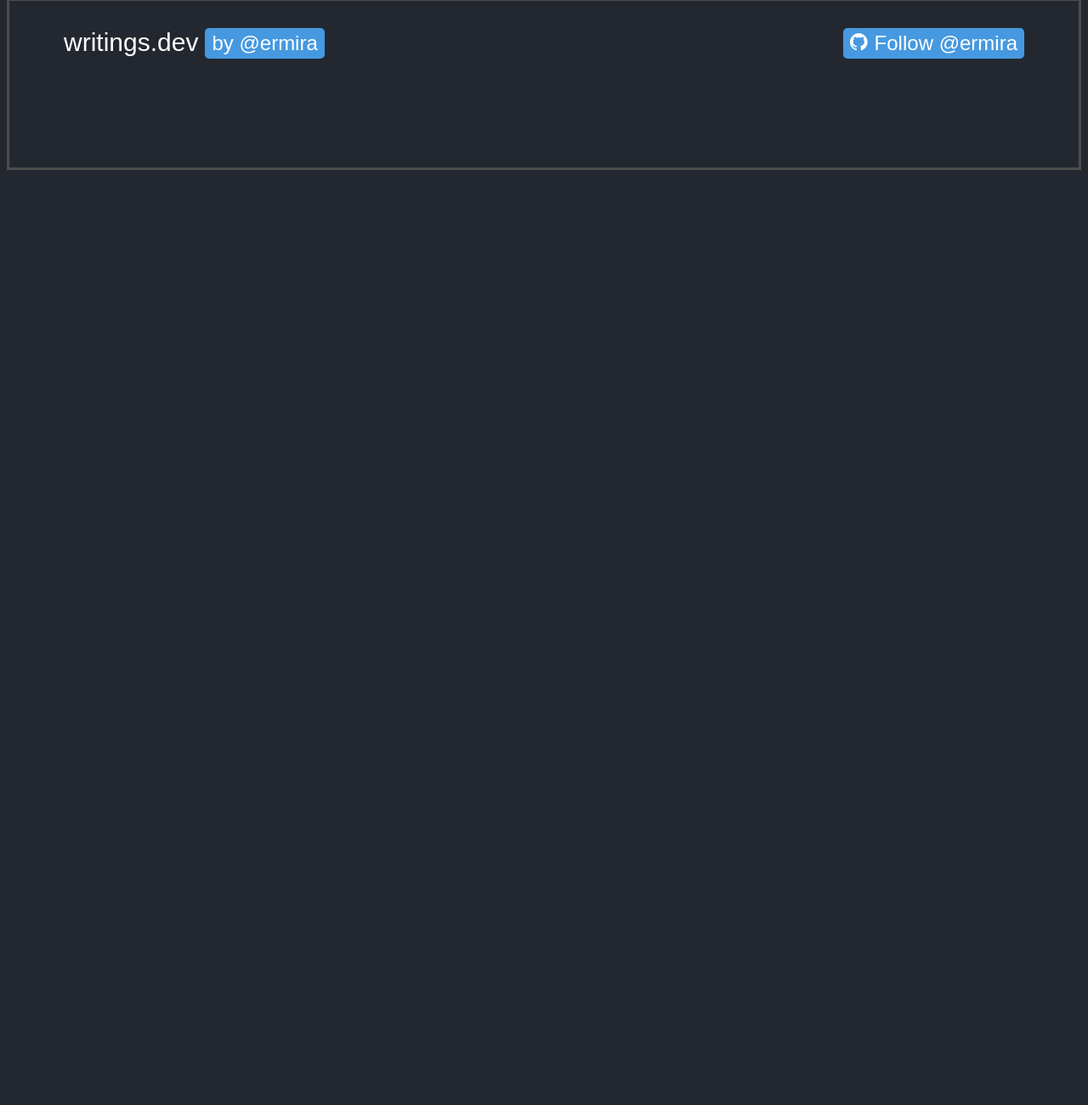
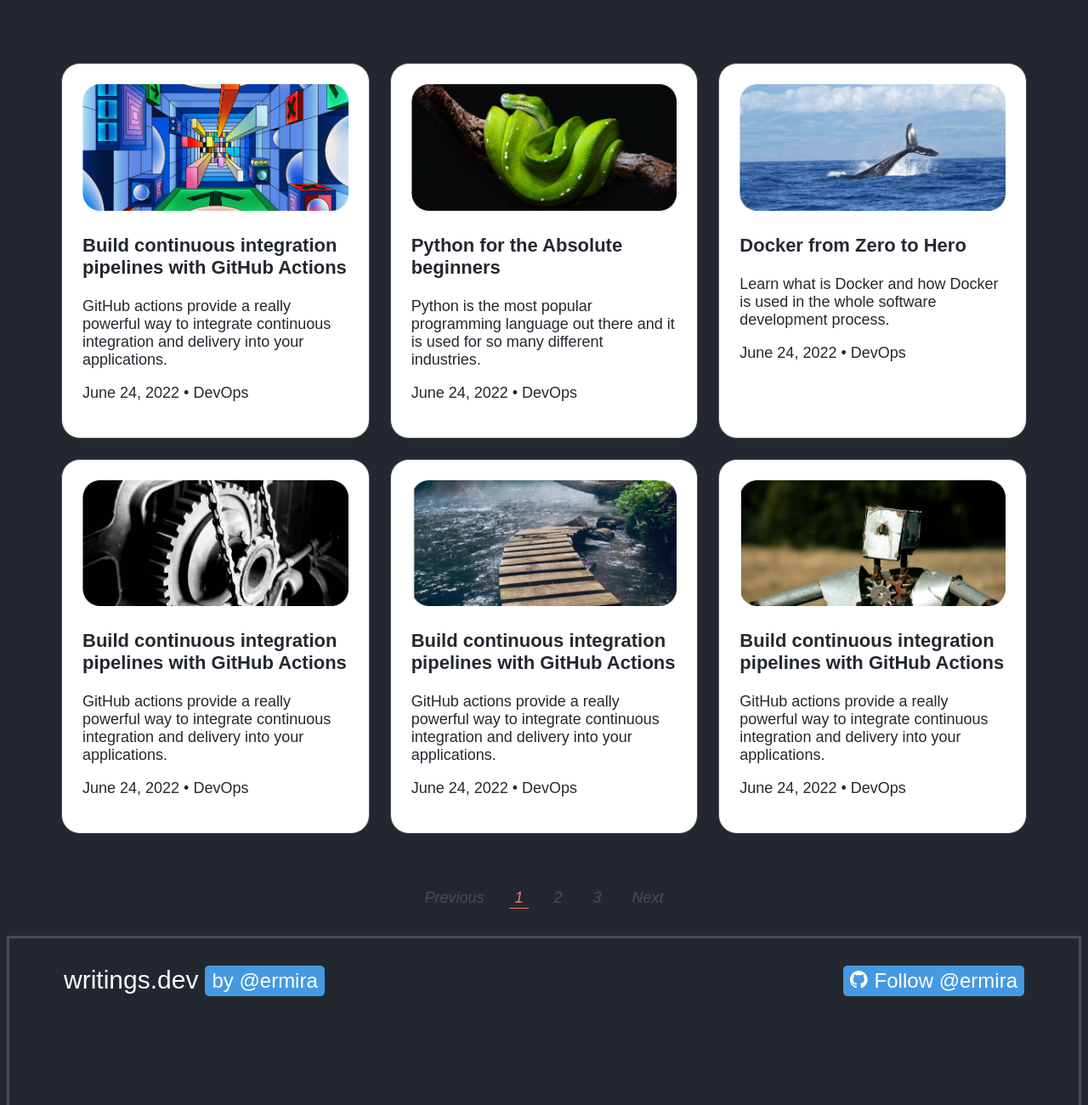
Before and after one commit to ermirasekiraqa/roadmap.sh-fullstack-static-webpages-checkpoint, a plain HTML site: page index.html in a window 1280 px wide. Shown: the part 416-1716 px from the top of the page at 85% size. Before the commit the page ends 800 px from the top, so only its background shows below. Drawn offline with Linux system fonts and the light colour scheme.

Commit message:
created articles section and pagination

```diff
--- a/index.html
+++ b/index.html
@@ -8,7 +8,7 @@
       href="https://cdnjs.cloudflare.com/ajax/libs/font-awesome/4.7.0/css/font-awesome.min.css"
     />
     <link rel="stylesheet" href="main.css" />
-    <script defer src="main.js"></script>
+    <script defer type="module" src="js/main.js"></script>
     <title>Blog</title>
   </head>
 
@@ -29,11 +29,19 @@
       </nav>
     </header>
     <main>
-        <section class="hero">
-            <img src="images/feather-pen.png" class="hero-img"/>
-            <h2 class="hero-title">Writing for Developers</h2>
-            <p class="hero-text">Curated collection of articles for busy developers</p>
-        </section>
+      <section class="hero">
+        <img src="images/feather-pen.png" class="hero-img" />
+        <h2 class="hero-title">Writing for Developers</h2>
+        <p class="hero-text">
+          Curated collection of articles for busy developers
+        </p>
+      </section>
+      <section class="articles">
+        <!-- Articles are rendered from js -->
+      </section>
+      <div class="pagination">
+        <!-- Pagination buttons are rendered from js -->
+      </div>
     </main>
     <footer class="footer">
       <div class="logo-author-wrapper">
--- /dev/null
+++ b/js/data.js
@@ -0,0 +1,102 @@
+const articles = [
+  {
+    imgSrc: "images/image1.png",
+    title: "Build continuous integration pipelines with GitHub Actions",
+    text: "GitHub actions provide a really powerful way to integrate continuous integration and delivery into your applications.",
+    date: "June 24, 2022",
+    category: "DevOps",
+  },
+  {
+    imgSrc: "images/image2.png",
+    title: "Python for the Absolute beginners",
+    text: "Python is the most popular programming language out there and it is used for so many different industries.",
+    date: "June 24, 2022",
+    category: "DevOps",
+  },
+  {
+    imgSrc: "images/image3.png",
+    title: "Docker from Zero to Hero",
+    text: "Learn what is Docker and  how Docker is used in the whole software development process.",
+    date: "June 24, 2022",
+    category: "DevOps",
+  },
+  {
+    imgSrc: "images/image4.png",
+    title: "Build continuous integration pipelines with GitHub Actions",
+    text: "GitHub actions provide a really powerful way to integrate continuous integration and delivery into your applications.",
+    date: "June 24, 2022",
+    category: "DevOps",
+  },
+  {
+    imgSrc: "images/image5.png",
+    title: "Build continuous integration pipelines with GitHub Actions",
+    text: "GitHub actions provide a really powerful way to integrate continuous integration and delivery into your applications.",
+    date: "June 24, 2022",
+    category: "DevOps",
+  },
+  {
+    imgSrc: "images/image6.png",
+    title: "Build continuous integration pipelines with GitHub Actions",
+    text: "GitHub actions provide a really powerful way to integrate continuous integration and delivery into your applications.",
+    date: "June 24, 2022",
+    category: "DevOps",
+  },
+  {
+    imgSrc: "images/image7.png",
+    title: "Build continuous integration pipelines with GitHub Actions",
+    text: "GitHub actions provide a really powerful way to integrate continuous integration and delivery into your applications.",
+    date: "June 24, 2022",
+    category: "DevOps",
+  },
+  {
+    imgSrc: "images/image8.png",
+    title: "Build continuous integration pipelines with GitHub Actions",
+    text: "GitHub actions provide a really powerful way to integrate continuous integration and delivery into your applications.",
+    date: "June 24, 2022",
+    category: "DevOps",
+  },
+  {
+    imgSrc: "images/image9.png",
+    title: "Build continuous integration pipelines with GitHub Actions",
+    text: "GitHub actions provide a really powerful way to integrate continuous integration and delivery into your applications.",
+    date: "June 24, 2022",
+    category: "DevOps",
+  },
+  {
+    imgSrc: "images/image1.png",
+    title: "Build continuous integration pipelines with GitHub Actions",
+    text: "GitHub actions provide a really powerful way to integrate continuous integration and delivery into your applications.",
+    date: "June 24, 2022",
+    category: "DevOps",
+  },
+  {
+    imgSrc: "images/image2.png",
+    title: "Python for the Absolute beginners",
+    text: "Python is the most popular programming language out there and it is used for so many different industries.",
+    date: "June 24, 2022",
+    category: "DevOps",
+  },
+  {
+    imgSrc: "images/image3.png",
+    title: "Docker from Zero to Hero",
+    text: "Learn what is Docker and  how Docker is used in the whole software development process.",
+    date: "June 24, 2022",
+    category: "DevOps",
+  },
+  {
+    imgSrc: "images/image4.png",
+    title: "Build continuous integration pipelines with GitHub Actions",
+    text: "GitHub actions provide a really powerful way to integrate continuous integration and delivery into your applications.",
+    date: "June 24, 2022",
+    category: "DevOps",
+  },
+  {
+    imgSrc: "images/image5.png",
+    title: "Build continuous integration pipelines with GitHub Actions",
+    text: "GitHub actions provide a really powerful way to integrate continuous integration and delivery into your applications.",
+    date: "June 24, 2022",
+    category: "DevOps",
+  },
+];
+
+export default articles;
--- /dev/null
+++ b/js/main.js
@@ -0,0 +1,108 @@
+import articles from "./data.js";
+
+let currentPageNumber = 1;
+const numberOfArticlesPerPage = 6;
+const numberOfPages = Math.ceil(articles.length / numberOfArticlesPerPage);
+
+function clickDropdownMenuButton() {
+  const dropdownMenuItems = document.querySelector(".dropdown-items");
+
+  if (
+    dropdownMenuItems.style.display === "none" ||
+    dropdownMenuItems.style.display === ""
+  ) {
+    dropdownMenuItems.style.display = "block";
+  } else {
+    dropdownMenuItems.style.display = "none";
+  }
+}
+
+function renderArticles() {
+  const articlesSection = document.querySelector(".articles");
+  articlesSection.innerHTML = "";
+  for (
+    let i = (currentPageNumber - 1) * numberOfArticlesPerPage;
+    i < Math.min(currentPageNumber * numberOfArticlesPerPage, articles.length);
+    i++
+  ) {
+    const articleElement = document.createElement("article");
+    articleElement.className = "article";
+
+    articleElement.innerHTML = `
+      <img src="${articles[i].imgSrc}" class="article-img" />
+      <h3 class="article-title">${articles[i].title}</h3>
+      <p class="article-text">${articles[i].text}</p>
+      <p class="date-and-category">${articles[i].date} &#x2022; ${articles[i].category}</p>
+    `;
+
+    articlesSection.appendChild(articleElement);
+  }
+}
+
+function renderPaginationButtons() {
+  const paginationSection = document.querySelector(".pagination");
+  paginationSection.innerHTML = "";
+  // Add previous button
+  const previousButton = document.createElement("button");
+  previousButton.className = "pagination-button";
+  previousButton.innerText = "Previous";
+  previousButton.addEventListener("click", clickPageNumberButton);
+  paginationSection.appendChild(previousButton);
+
+  // Display page number
+  for (let i = 0; i < numberOfPages; i++) {
+    const pageNumberButton = document.createElement("button");
+    pageNumberButton.className = "pagination-button";
+    pageNumberButton.innerText = i + 1;
+    pageNumberButton.addEventListener("click", clickPageNumberButton);
+    if (pageNumberButton.textContent === currentPageNumber.toString()) {
+      pageNumberButton.id = "current-page";
+    }
+    paginationSection.appendChild(pageNumberButton);
+  }
+
+  // Add next button
+  const nextButton = document.createElement("button");
+  nextButton.className = "pagination-button";
+  nextButton.innerText = "Next";
+  nextButton.addEventListener("click", clickPageNumberButton);
+  paginationSection.appendChild(nextButton);
+}
+
+function clickPageNumberButton(event) {
+  const clickedButton = event.target;
+  const buttonText = clickedButton.textContent;
+
+  if (buttonText === "Previous") {
+    if (currentPageNumber > 1) {
+      currentPageNumber -= 1;
+      renderArticles();
+      renderPaginationButtons();
+    }
+  } else if (buttonText === "Next") {
+    if (currentPageNumber < numberOfPages) {
+      currentPageNumber += 1;
+      renderArticles();
+      renderPaginationButtons();
+    }
+  } else {
+    currentPageNumber = parseInt(buttonText);
+    renderArticles();
+    renderPaginationButtons();
+  }
+}
+
+function main() {
+  // Add event listener to dropdown button
+  document
+    .querySelector(".navbar-dropdown-button")
+    .addEventListener("click", clickDropdownMenuButton);
+
+  // Render articles
+  renderArticles();
+
+  // Render pagination buttons
+  renderPaginationButtons();
+}
+
+document.addEventListener("DOMContentLoaded", main);
--- a/main.css
+++ b/main.css
@@ -38,7 +38,7 @@ body {
   color: white;
   border: none;
   border-radius: 5px;
-  transition: background-color 0.5s ease;
+  transition: background-color 0.5s ease-in-out;
   margin-left: auto;
 }
 
@@ -55,7 +55,7 @@ body {
   color: white;
   text-decoration: none;
   margin-left: 32px;
-  transition: color 0.5s ease;
+  transition: color 0.5s ease-in-out;
 }
 
 .dropdown-item:hover {
@@ -68,6 +68,7 @@ body {
   flex-direction: column;
   align-items: center;
   text-align: center;
+  padding: 32px 64px;
 }
 
 .hero-img {
@@ -82,6 +83,69 @@ body {
   font-style: italic;
   margin-block-start: 0;
   margin-block-end: 0;
+}
+
+/* Articles */
+.articles {
+  padding: 32px 64px;
+  display: grid;
+  grid-template-columns: repeat(3, 1fr);
+  gap: 24px;
+}
+
+.article {
+  background-color: white;
+  color: var(--dark-grey);
+  border-radius: 22px;
+  border: 1px solid var(--fuscous-grey);
+  padding: 24px;
+  transition: box-shadow 0.3s ease-in-out;
+}
+
+.article:hover {
+  cursor: pointer;
+  box-shadow: 4px 4px 4px 4px rgba(220, 220, 220, 0.3);
+}
+
+.article-img {
+  width: 100%;
+  height: auto;
+}
+
+.article-title {
+  font-size: 22px;
+}
+
+.article-text,
+.date-and-category {
+  font-size: 18px;
+}
+
+/* Pagination */
+.pagination {
+  display: flex;
+  justify-content: center;
+  gap: 24px;
+  padding: 32px 64px;
+}
+
+.pagination-button {
+  border: none;
+  background-color: var(--dark-grey);
+  color: var(--fuscous-grey);
+  font-size: 18px;
+  font-style: italic;
+  transition: color 0.5s ease-in-out;
+}
+
+.pagination-button:hover {
+  cursor: pointer;
+  color: var(--salmon-pink);
+}
+
+#current-page {
+  color: var(--salmon-pink);
+  border-bottom: 1px solid var(--salmon-pink);
 }
 
 /* Footer */
@@ -102,7 +166,7 @@ body {
   background-color: var(--celestial-blue);
   border-radius: 5px;
   padding: 4px 8px;
-  transition: background-color 0.5s ease;
+  transition: background-color 0.5s ease-in-out;
   width: fit-content;
 }
 
@@ -151,12 +215,47 @@ body {
     display: block;
     margin-left: 0;
     padding: 8px 16px;
-    transition: background-color 0.5s ease;
+    transition: background-color 0.5s ease-in-out;
   }
 
   .dropdown-item:hover {
     background-color: gray;
     color: white;
+  }
+
+  /* Hero */
+  .hero {
+    padding: 8px 16px;
+  }
+
+  /* Articles */
+  .articles {
+    padding: 8px 16px;
+    display: block;
+  }
+
+  .article {
+    margin-bottom: 8px;
+    padding: 16px;
+  }
+
+  .article-title {
+    font-size: 18px;
+  }
+
+  .article-text,
+  .date-and-category {
+    font-size: 14px;
+  }
+
+  /* Pagination */
+  .pagination {
+    padding: 8px 16px;
+    gap: 8px;
+  }
+
+  .pagination-button {
+    font-size: 16px;
   }
 
   /* Footer */
@@ -198,13 +297,44 @@ body {
     display: block;
     padding: 8px 32px;
     margin-left: 0;
-    transition: background-color 0.5s ease;
+    transition: background-color 0.5s ease-in-out;
   }
 
   .dropdown-item:hover {
     cursor: pointer;
     background-color: gray;
     color: white;
+  }
+
+  /* Hero */
+  .hero {
+    padding: 16px 32px;
+  }
+
+  /* Articles */
+  .articles {
+    padding: 16px 32px;
+    grid-template-columns: repeat(2, auto);
+    gap: 16px;
+  }
+
+  .article {
+    padding: 16px;
+  }
+
+  .article-title {
+    font-size: 20px;
+  }
+
+  .article-text,
+  .date-and-category {
+    font-size: 16px;
+  }
+
+  /* Pagination */
+  .pagination {
+    padding: 16px 32px;
+    gap: 16px;
   }
 
   /* Footer */
```
Also changed, not shown: images/image1.png (added), images/image2.png (added), images/image3.png (added), images/image4.png (added), images/image5.png (added), images/image6.png (added), images/image7.png (added), images/image8.png (added), images/image9.png (added).
